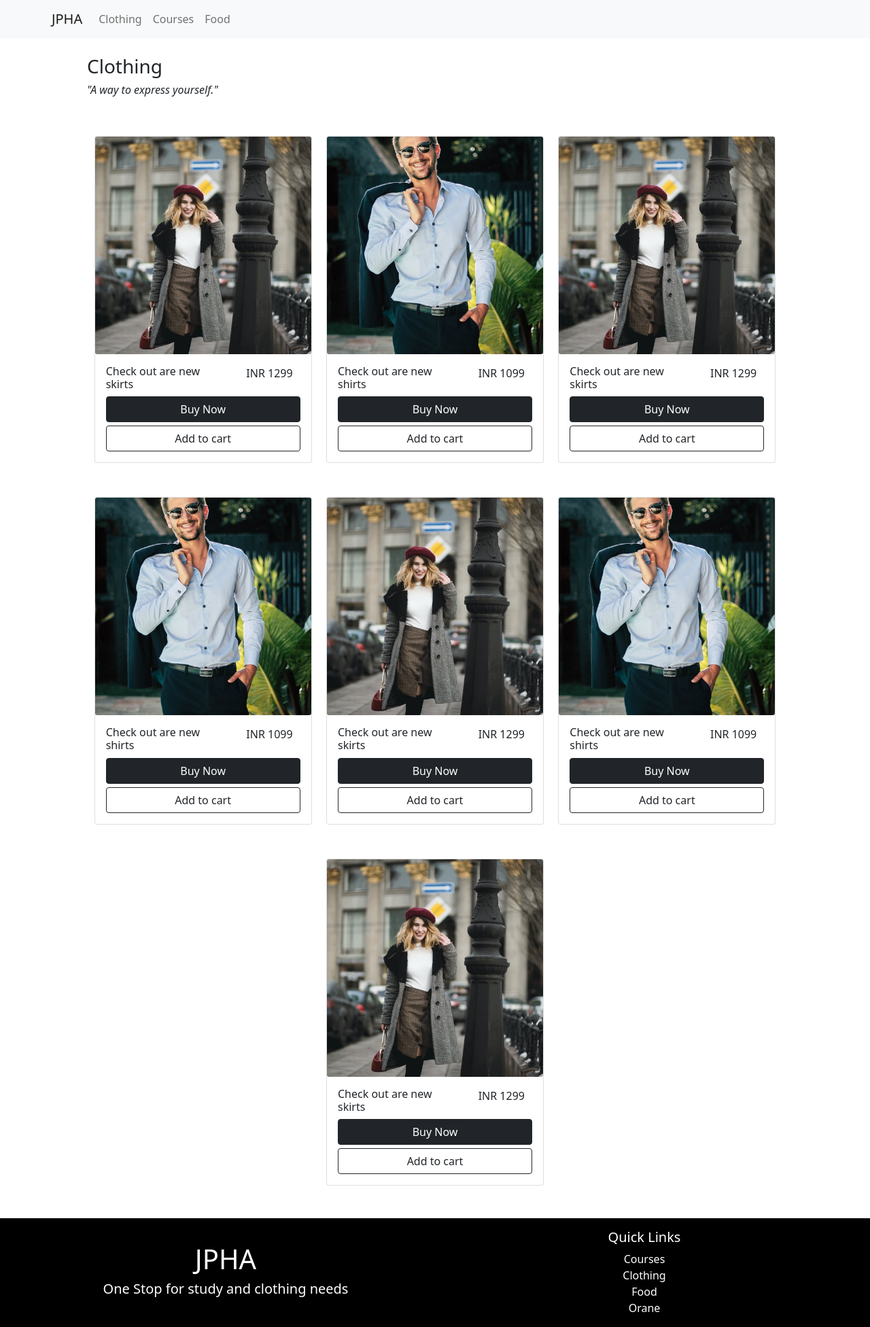
After one commit to frost-head/Ecommerce-Site, a Flask app: page /clothing in a window 1280 px wide. The commit adds this page. Shown: the whole page at 68% size. Run offline with Flask 2, Linux system fonts and the light colour scheme.

Commit message:
added a basic clothing page

```diff
--- a/main.py
+++ b/main.py
@@ -6,4 +6,8 @@ app = Flask(__name__)
 def home():
     return render_template('Home.html', whatsNew=[{'title':'Check out are new skirts','price':'1299','image':'/static/whatsNew1.jpeg','active':'True'},{'active':'False','title':'Check out are new shirts','price':'1099','image':'/static/whatsNew2.jpeg'},{'active':'False','title':'Check out are all new math course','price':'599','image':'/static/whatsNew3.jpeg'}])
 
+@app.route('/clothing')
+def clothings():
+    return render_template('Clothing.html',results=[{'title':'Check out are new skirts','price':'1299','image':'/static/whatsNew1.jpeg','active':'True'},{'active':'False','title':'Check out are new shirts','price':'1099','image':'/static/whatsNew2.jpeg'},{'title':'Check out are new skirts','price':'1299','image':'/static/whatsNew1.jpeg','active':'True'},{'active':'False','title':'Check out are new shirts','price':'1099','image':'/static/whatsNew2.jpeg'},{'title':'Check out are new skirts','price':'1299','image':'/static/whatsNew1.jpeg','active':'True'},{'active':'False','title':'Check out are new shirts','price':'1099','image':'/static/whatsNew2.jpeg'},{'title':'Check out are new skirts','price':'1299','image':'/static/whatsNew1.jpeg','active':'True'}])
+
 app.run(debug=True, host= '0.0.0.0')
--- a/static/style.css
+++ b/static/style.css
@@ -1,6 +1,6 @@
 .body{
     padding: 0vw 10vw;
-    --bs-gutter-x: 0rem
+    --bs-gutter-x: 0rem;
 }
 
 body{
@@ -15,6 +15,12 @@ nav{
 
     width: 85vw;
     height:65vh;
+    object-fit: cover;
+}
+
+.card-img{
+    width: 25vw;
+    height: 40vh;
     object-fit: cover;
 }
 
@@ -48,6 +54,7 @@ nav{
     justify-content: center;
     align-items: center;
     height: max-content;
+
 }
 
 .footer .col-md-6{
@@ -72,3 +79,20 @@ nav{
 .footer h5{
     font-weight: 300;
 }
+
+.SectionTitle{
+    font-weight: 300;
+}
+.SectionSubtitle{
+    font-weight: 300;
+    font-style: italic;
+}
+
+.showcase{
+    display: flex;
+    flex-direction: row;
+    flex-wrap: wrap;
+    justify-content: space-around;
+    justify-items: center;
+    align-items: center;
+}
--- /dev/null
+++ b/templates/Clothing.html
@@ -0,0 +1,25 @@
+{% extends 'Base.html' %}
+
+{% block head %}
+<title>
+    JPHA - Clothing Section
+</title>
+{% endblock %}
+
+
+{% block body %}
+    <div class="Clothing" style="margin-top: 25px; height: max-content;">
+    <h3 class="SectionTitle" >Clothing</h3>
+    <h6 class="SectionSubtitle">
+        "A way to express yourself."
+    </h6>
+    <div class="showcase">
+    {% for current in results %}
+    {% include 'includes/ClothCard.html' %}
+    {% endfor %}
+</div>
+    </div>
+
+
+
+{% endblock %}
--- /dev/null
+++ b/templates/includes/ClothCard.html
@@ -0,0 +1,12 @@
+<div class="card" style="width: 20rem; margin-top: 50px; flex: 1 0 21   ;">
+    <img src="{{current['image']}}" class="card-img" alt="...">
+    <div class="card-body">
+        <div class="row"style="flex-wrap:nowarp">
+      <h6 class="card-title col-md-8">{{current['title']}}</h6>
+      <p class="card-text col-md-4">
+          INR {{current['price']}}
+      </p></div>
+      <a href="#" class="btn btn-dark" style="width: 100%;">Buy Now</a>
+      <a href='#' class="btn btn-outline-dark" style="width: 100%; margin-top: 5px;">Add to cart</a>
+    </div>
+  </div>
--- a/templates/includes/Navbar.html
+++ b/templates/includes/Navbar.html
@@ -1,6 +1,6 @@
 <nav class="navbar navbar-expand-lg sticky-top navbar-light bg-light" >
     <div class="container-fluid">
-        <a class="navbar-brand" href="#">JPHA</a>
+        <a class="navbar-brand" href="/">JPHA</a>
         <button class="navbar-toggler" type="button" data-bs-toggle="collapse"
             data-bs-target="#navbarSupportedContent" aria-controls="navbarSupportedContent" aria-expanded="false"
             aria-label="Toggle navigation">
@@ -9,7 +9,7 @@
         <div class="collapse navbar-collapse" id="navbarSupportedContent">
             <ul class="navbar-nav me-auto mb-2 mb-lg-0">
                 <li class="nav-item">
-                    <a class="nav-link" href="#">Clothings</a>
+                    <a class="nav-link" href="/clothing">Clothing</a>
                 </li>
                 <li class="nav-item">
                     <a class="nav-link" href="#">Courses</a>
```
